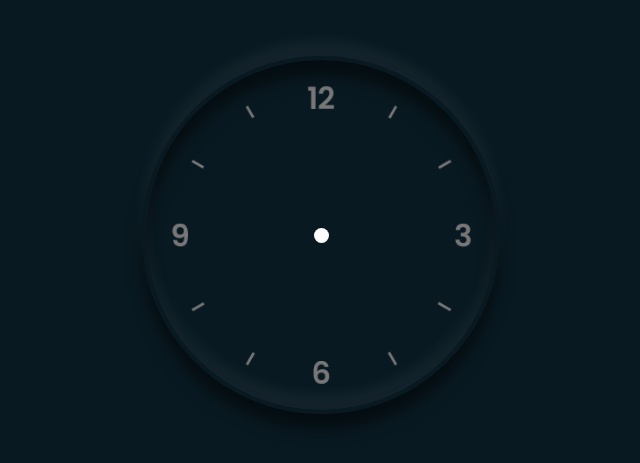
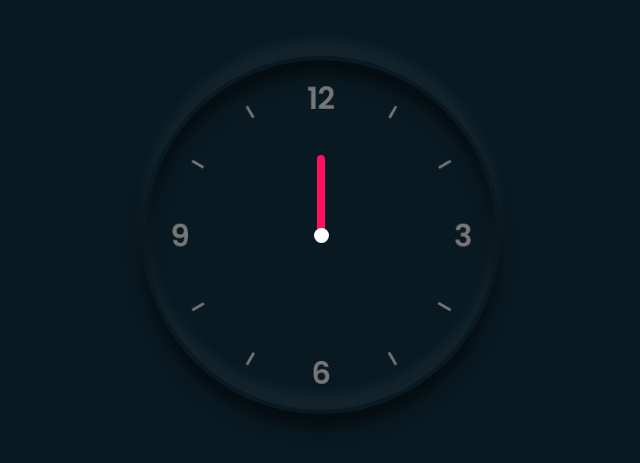
Before and after one commit to kofatol/clock, a React (Create React App) app: page / in a window 1280 px wide. Shown: the part 173-636 px from the top of the page, without its empty margins (319-959 px from the left). Built offline with nearby package versions, Linux system fonts and the light colour scheme.

Commit message:
work with Hour component css styles

```diff
--- a/src/components/Hour/Hour.scss
+++ b/src/components/Hour/Hour.scss
@@ -0,0 +1,16 @@
+@import "../../styles/global.scss";
+
+.Hour {
+  @extend %arrow-parent-positioning;
+
+  &__hr {
+    @extend %clock-arrow;
+
+    width: 160px;
+    height: 160px;
+
+    &::before {
+      @include clock-arrow-view(8px, 80px, #ff105e, 10);
+    }
+  }
+}
```
